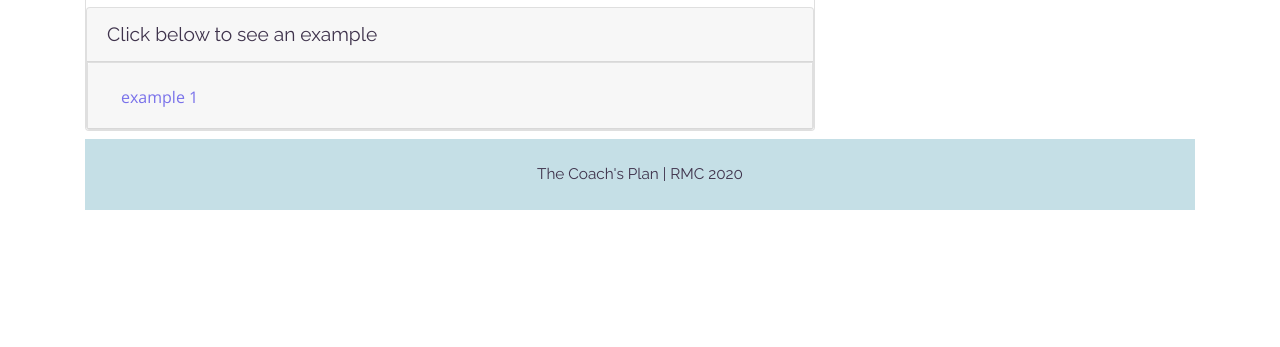
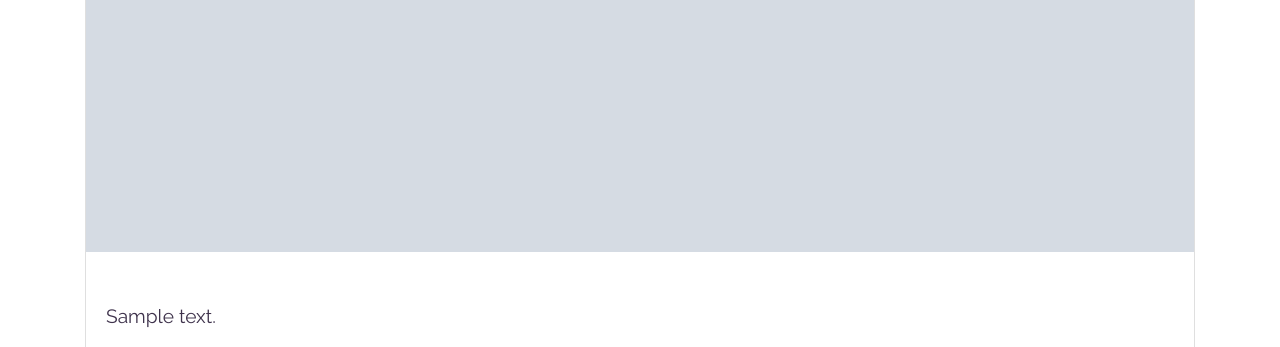
Before and after one commit to RonanMc99/coachs-plan, a Django app: a page that uses templates/activity_detail.html in a window 1280 px wide. Shown: the part 955-1302 px from the top of the page. Before the commit the page ends 1165 px from the top, so only its background shows below. Run offline with Django 3.2, Linux system fonts and the light colour scheme; a user stored in the database is signed in; tables that the repository leaves empty hold one stand-in row (values such as "Sample post"); grey boxes marked "Sample" are stand-in pictures; some libraries are stand-ins or nearby versions.

Commit message:
Updated style for activity detail template

```diff
--- a/templates/activity_detail.html
+++ b/templates/activity_detail.html
@@ -16,23 +16,26 @@
 <h1>Your 'to-do' list for this activity:</h1>
 
 <div class="row">
-    <main class="col-md-8">
+    <main class="col-sm-6 col-md-8 col-lg-12">
         <div class="card">
             <div class="card-header">{{ activity.activity_title }}</div>
+            <img src="{{ activity.activity_image.url }}" class="card-img-top" alt="activity thumbnail image">
             <div class="card-body">
                 <p class="card-text">{{ activity.activity_description }}</p>
             </div>
             <div class="py-16 flex flex-wrap">
                 <div class="flex flex-wrap w-full">
                     <div class="md:w-3/4 md:mt-0">
-                        <iframe src="https://player.vimeo.com/video/{{ activity.activity_video }}" width="640"
+                        <iframe src="https://player.vimeo.com/video/{{ activity.activity_video }}" width="100%"
                             height="480"
                             frameborder="0" allow="autoplay; fullscreen" allowfullscreen></iframe>
                     </div>
                 </div>
             </div>
         <div class="card">
-            <div class="card-header">Click below to see an example</div>
+            {% if activity.example_set %}
+                <div class="card-header">Your coach has left some resources below.  Click below to expand each one.
+                </div>
                 {% for example in activity.example_set.all %}
                 <div class="accordion" id="toggle-{{ example.example_number }}">
                     <div class="card">
@@ -41,7 +44,7 @@
                                 <button class="btn btn-link" type="button" data-toggle="collapse"
                                     data-target="#collapse-{{ example.example_number }}" aria-expanded="true"
                                     aria-controls="collapse-{{ example.example_number }}">
-                                example {{ example.example_number }}
+                                    Example #{{ example.example_number }}
                                 </button>
                             </h2>
                         </div>
@@ -49,10 +52,11 @@
                             aria-labelledby="heading-{{ example.example_number }}"
                             data-parent="#toggle-{{ example.example_number }}">
                             <div class="card-body">
-                            <img src="{{ example.image.url }}" class="card-img-top" alt="example">
+                                <img src="{{ example.example_image.url }}" class="card-img-top" alt="example">
                             </div>
                         </div>
                 {% endfor %}
+            {% endif %}
         </div>
     </main>
 
```
Lines whose indentation alone changed are shown as unchanged.
